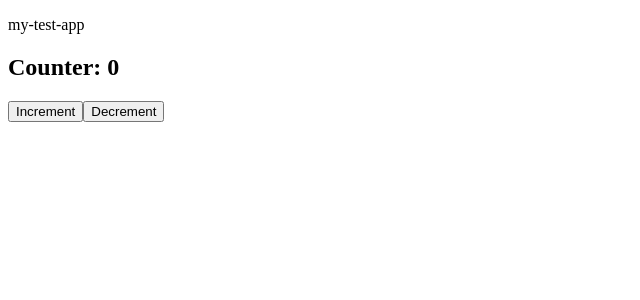
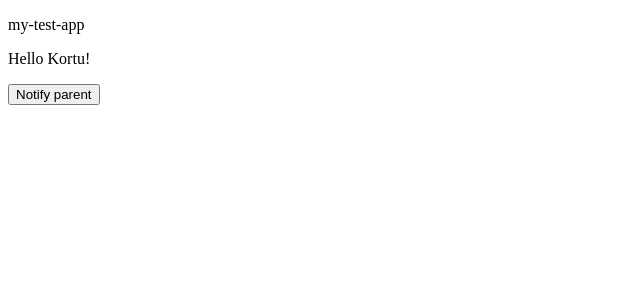
Before and after one commit to AbdulboisNigmatjonov17/first-test-app, an Angular app: page / in a window 1280 px wide. Shown: the top 300 px of the page, without its empty margins (0-640 px from the left). Built offline with nearby package versions, Linux system fonts and the light colour scheme.

Commit message:
Input, Output testing

```diff
--- a/src/app/app.html
+++ b/src/app/app.html
@@ -1,3 +1,3 @@
 <p>{{title}}</p>
 
-<app-counter></app-counter>
+<app-parent></app-parent>
--- a/src/app/app.ts
+++ b/src/app/app.ts
@@ -1,9 +1,9 @@
 import { Component } from '@angular/core';
-import { Counter } from './counter/counter';
+import { Parent } from "./components/parent/parent";
 
 @Component({
   selector: 'app-root',
-  imports: [Counter],
+  imports: [Parent],
   templateUrl: './app.html',
   styleUrl: './app.css'
 })
--- /dev/null
+++ b/src/app/components/child/child.html
@@ -0,0 +1,2 @@
+<p>Hello {{name}}!</p>
+<button (click)="notify()">Notify parent</button>
--- /dev/null
+++ b/src/app/components/child/child.ts
@@ -0,0 +1,16 @@
+import { Component, EventEmitter, Input, Output } from '@angular/core';
+
+@Component({
+  selector: 'app-child',
+  imports: [],
+  templateUrl: './child.html',
+  styleUrl: './child.css'
+})
+export class Child {
+  @Input() name = '';
+  @Output() notifyParent = new EventEmitter<string>();
+
+  notify() {
+    this.notifyParent.emit(`Hello from ${this.name}`);
+  }
+}
--- /dev/null
+++ b/src/app/components/parent/parent.html
@@ -0,0 +1,2 @@
+<app-child [name]="userName" (notifyParent)="handleMessage($event)"></app-child>
+<p class="msg">{{message}}</p>
--- /dev/null
+++ b/src/app/components/parent/parent.ts
@@ -0,0 +1,17 @@
+import { Component } from '@angular/core';
+import { Child } from '../child/child';
+
+@Component({
+  selector: 'app-parent',
+  imports: [Child],
+  templateUrl: './parent.html',
+  styleUrl: './parent.css'
+})
+export class Parent {
+  userName = 'Kortu';
+  message = '';
+
+  handleMessage(msg: string) {
+    this.message = msg;
+  }
+}
```
Also changed, not shown: src/app/components/child/child.css (added), src/app/components/parent/parent.css (added), src/app/services/counter/counter.service.ts (line endings or trailing spaces), 2 other files (tests, documents, lock files or other folders).
